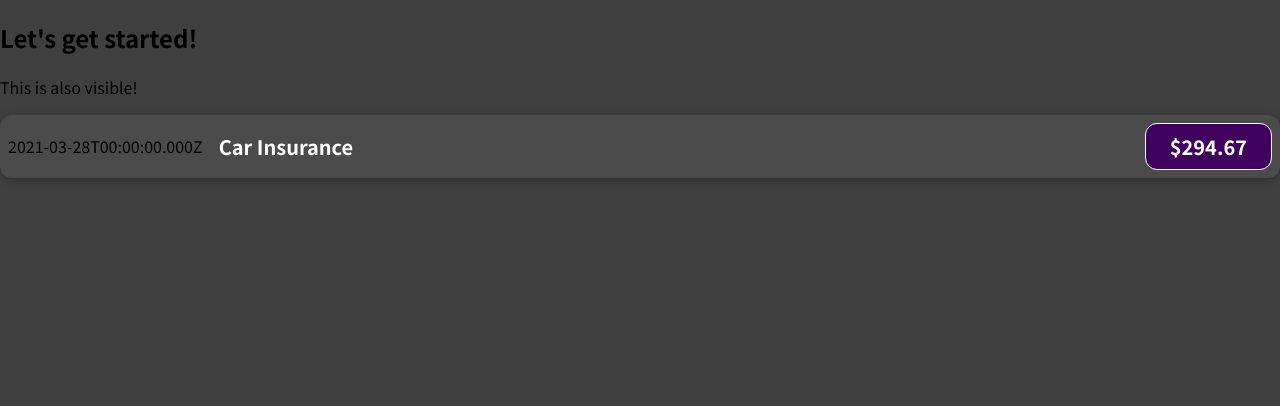
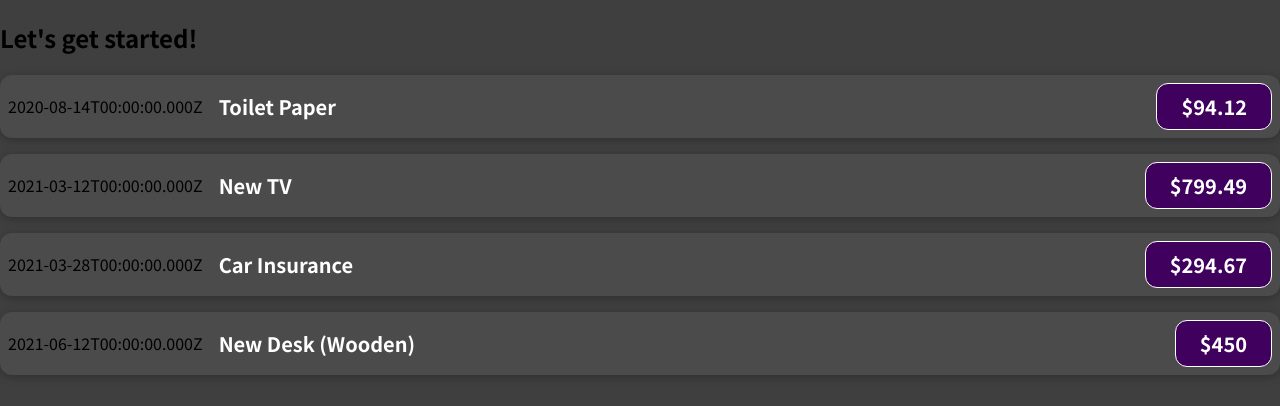
Before and after one commit to danii0110/practice-react, a React (Create React App) app in the folder 01-starting-setup/: page / in a window 1280 px wide. Shown: the top 406 px of the page. Built offline with nearby package versions, Linux system fonts and the light colour scheme.

Commit message:
section3-48

```diff
--- a/01-starting-setup/src/App.js
+++ b/01-starting-setup/src/App.js
@@ -1,11 +1,35 @@
 import ExpenseItem from './components/ExpenseItem';
 
 function App() {
+  const expenses = [
+    {
+      id: 'e1',
+      title: 'Toilet Paper',
+      amount: 94.12,
+      date: new Date(2020, 7, 14),
+    },
+    { id: 'e2', title: 'New TV', amount: 799.49, date: new Date(2021, 2, 12) },
+    {
+      id: 'e3',
+      title: 'Car Insurance',
+      amount: 294.67,
+      date: new Date(2021, 2, 28),
+    },
+    {
+      id: 'e4',
+      title: 'New Desk (Wooden)',
+      amount: 450,
+      date: new Date(2021, 5, 12),
+    },
+  ];
+
   return (
     <div>
       <h2>Let's get started!</h2>
-      <p>This is also visible!</p>
-      <ExpenseItem />
+      <ExpenseItem title={expenses[0].title} amount={expenses[0].amount} date={expenses[0].date}></ExpenseItem>
+      <ExpenseItem title={expenses[1].title} amount={expenses[1].amount} date={expenses[1].date}></ExpenseItem>
+      <ExpenseItem title={expenses[2].title} amount={expenses[2].amount} date={expenses[2].date}></ExpenseItem>
+      <ExpenseItem title={expenses[3].title} amount={expenses[3].amount} date={expenses[3].date}></ExpenseItem>
     </div>
   );
 }
--- a/01-starting-setup/src/components/ExpenseItem.jsx
+++ b/01-starting-setup/src/components/ExpenseItem.jsx
@@ -1,16 +1,12 @@
 import './ExpenseItem.css';
 
-function ExpenseItem() {
-  const expenseDate = new Date(2021, 2, 28);
-  const expenseTitle = 'Car Insurance';
-  const expenseAmount = 294.67;
-
+function ExpenseItem(props) {
   return (
     <div className='expense-item'>
-      <div>{expenseDate.toISOString()}</div>
+      <div>{props.date.toISOString()}</div>
       <div className='expense-item__description'>
-        <h2>{expenseTitle}</h2>
-        <div className='expense-item__price'>${expenseAmount}</div>
+        <h2>{props.title}</h2>
+        <div className='expense-item__price'>${props.amount}</div>
       </div>
     </div>
   );
```
